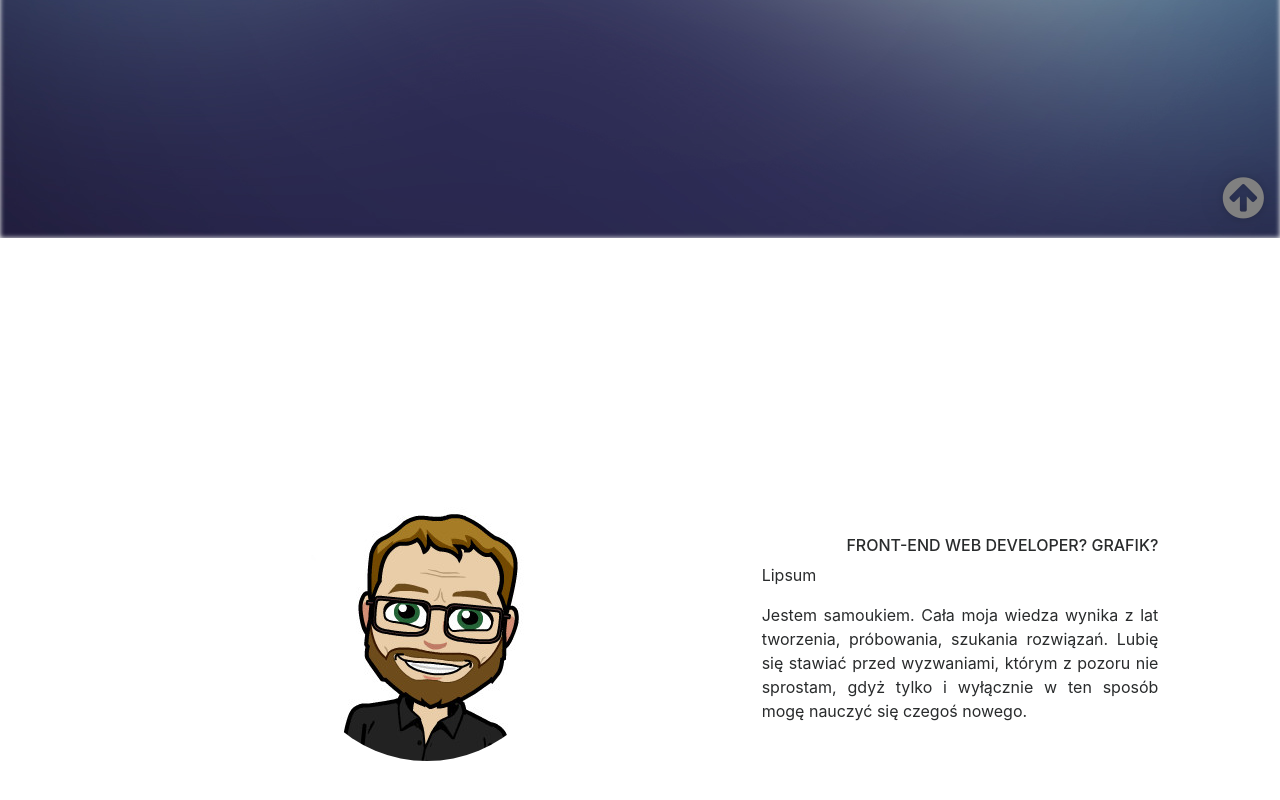
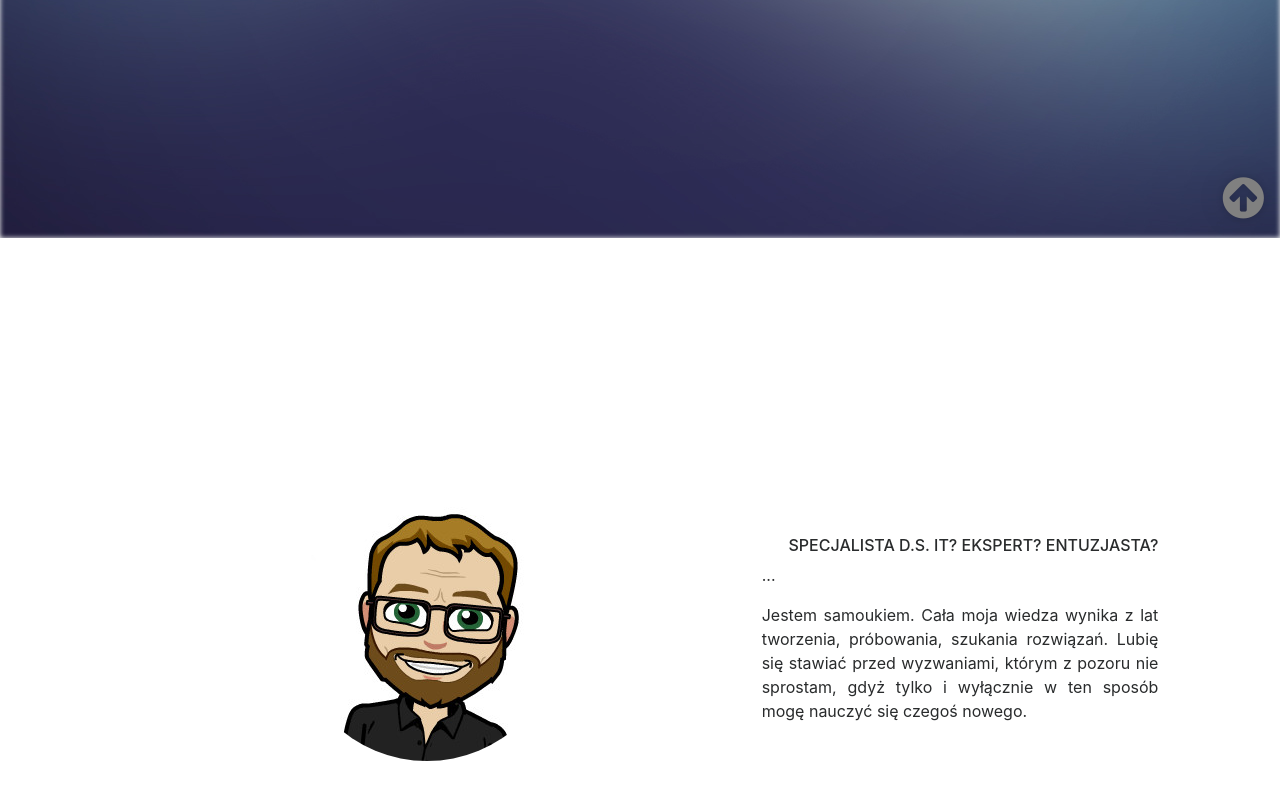
Before and after one commit to jaguseu/jaguseu.github.io, a plain HTML site: page index.html in a window 1280 px wide. Shown: the part 562-1362 px from the top of the page. Drawn offline with Linux system fonts and the light colour scheme.

Commit message:
Update index.html

```diff
--- a/index.html
+++ b/index.html
@@ -56,9 +56,10 @@
                     <img src="img/face.jpg" class="rounded-circle" alt="Cartoon face of webowner">
                 </div>
                 <div class="col-md-4">
-                    <h6 class="text-right text-uppercase">Front-End Web Developer? Grafik?</h6>
+                    <h6 class="text-right text-uppercase">Specjalista d.s. IT? Ekspert? Entuzjasta? </h6>
                     <p class="text-justify">
-                        Lipsum                    </p>
+                        ...
+                    </p>
                     <p class="text-justify">
                         Jestem samoukiem. Cała moja wiedza wynika z lat tworzenia, próbowania, szukania rozwiązań. Lubię się stawiać przed wyzwaniami, którym z pozoru nie sprostam, gdyż tylko i wyłącznie w ten sposób mogę nauczyć się czegoś nowego.
                     </p>
```
